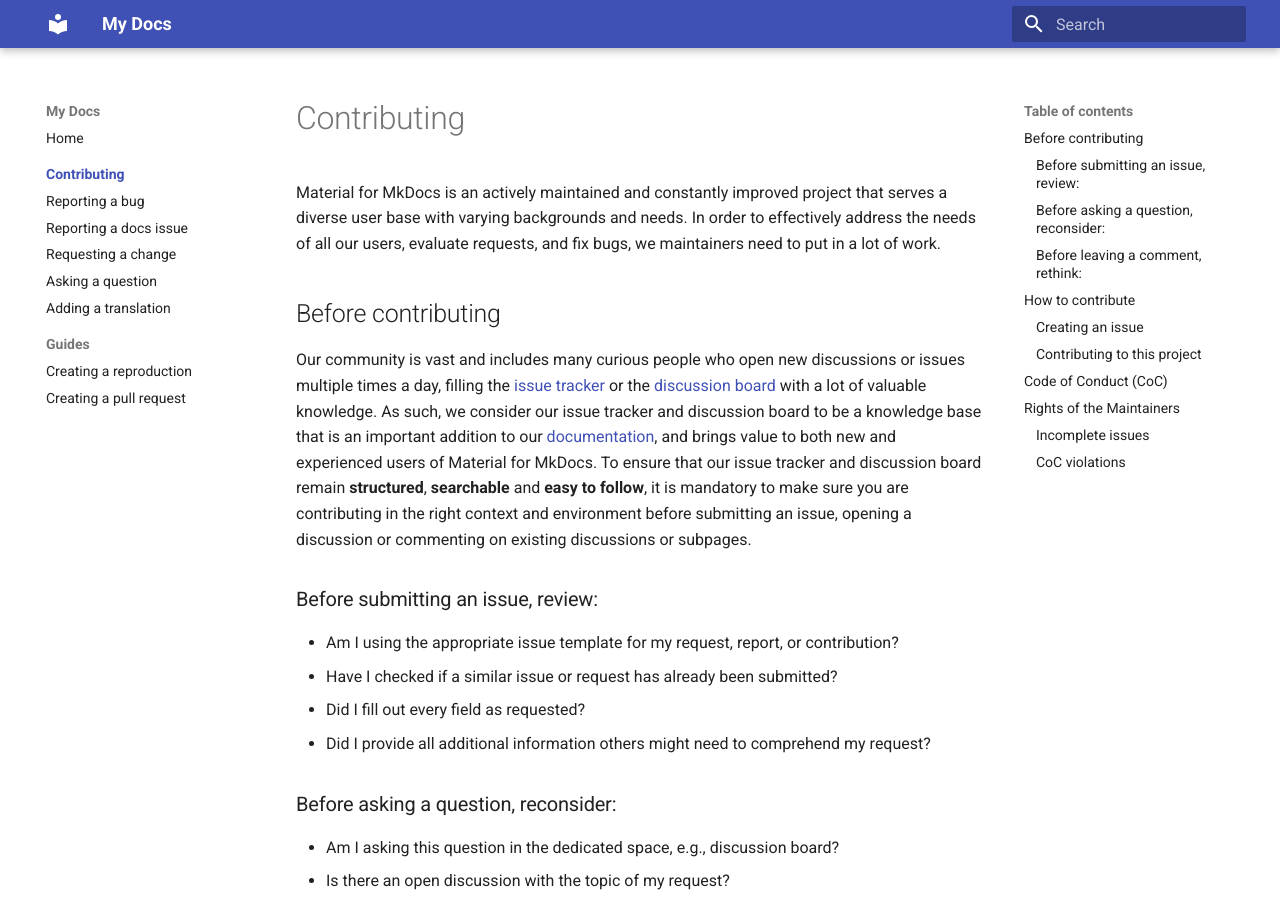
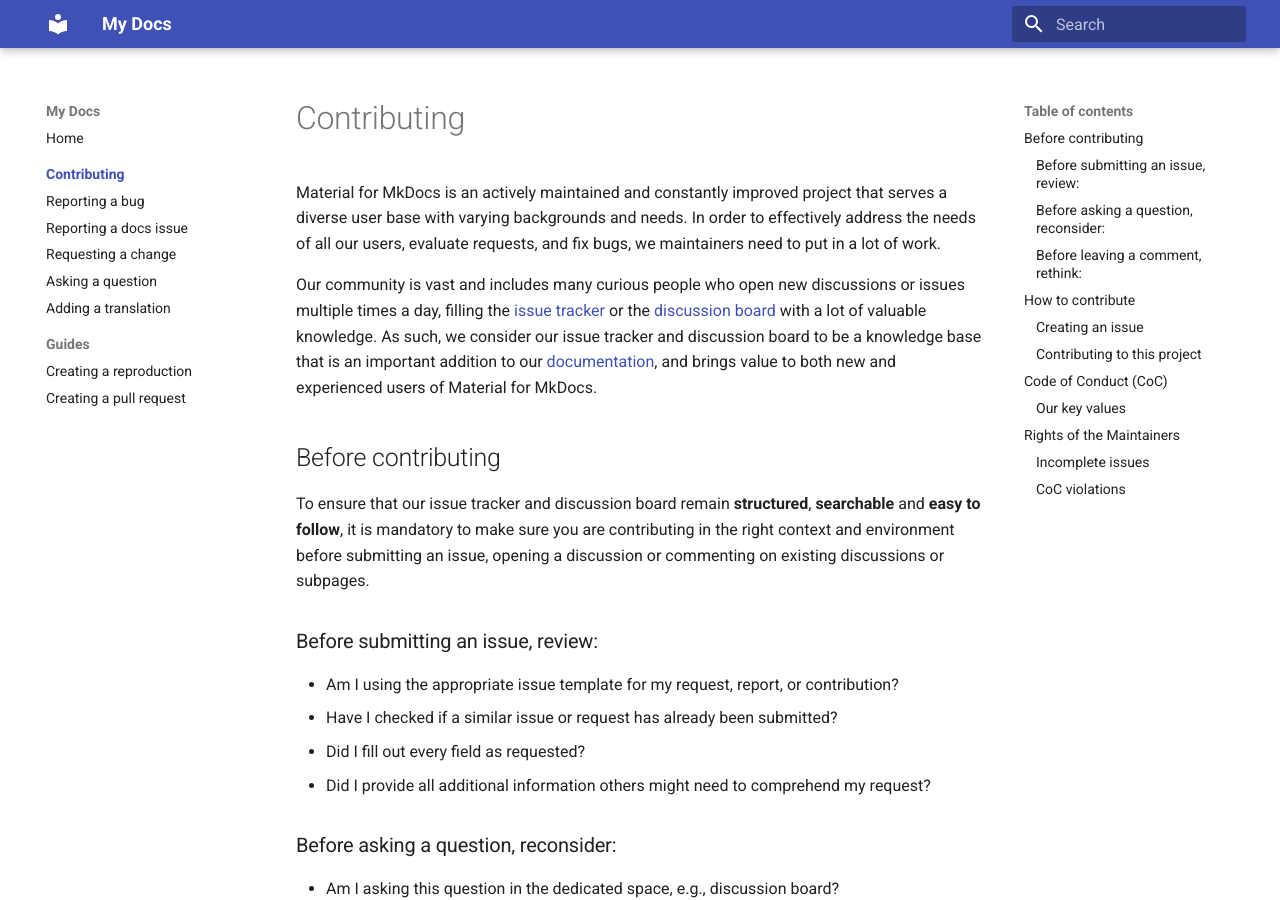
Before and after one commit to katharinalisalin/demo-bug-template, an MkDocs documentation site: the page built from docs/contributing/index.md, in a window 1280 px wide and 900 px high. Built offline with MkDocs 1.6.1 and Material for MkDocs 9.7.7, drawn with Linux system fonts in a browser that asks for light colours.

Commit message:
Updated sites

```diff
--- a/docs/contributing/index.md
+++ b/docs/contributing/index.md
@@ -5,14 +5,16 @@ that serves a diverse user base with varying backgrounds and needs. In order to
 effectively address the needs of all our users, evaluate requests, and fix bugs,
 we maintainers need to put in a lot of work.
 
-## Before contributing
-
 Our community is vast and includes many curious people who open new discussions
 or issues multiple times a day, filling the [issue tracker] or the [discussion board]
 with a lot of valuable knowledge. As such, we consider our issue tracker and
 discussion board to be a knowledge base that is an important addition to our
 [documentation], and brings value to both new and experienced users of Material
-for MkDocs. To ensure that our issue tracker and discussion board remain __structured__,
+for MkDocs.
+
+## Before contributing
+
+To ensure that our issue tracker and discussion board remain __structured__,
 __searchable__ and __easy to follow__, it is mandatory to make sure you are
 contributing in the right context and environment before submitting an issue,
 opening a discussion or commenting on existing discussions or subpages.
@@ -126,6 +128,8 @@ With a large community like ours, it's important to follow the rules of a
 sure to especially pay attention to the following points and keep them in mind
 when interacting within this project.
 
+### Our key values
+
 :material-handshake: Treat the community and the maintainers with respect
 
 :material-comment-text-multiple: Use welcoming, inclusive, and respectful language
```
